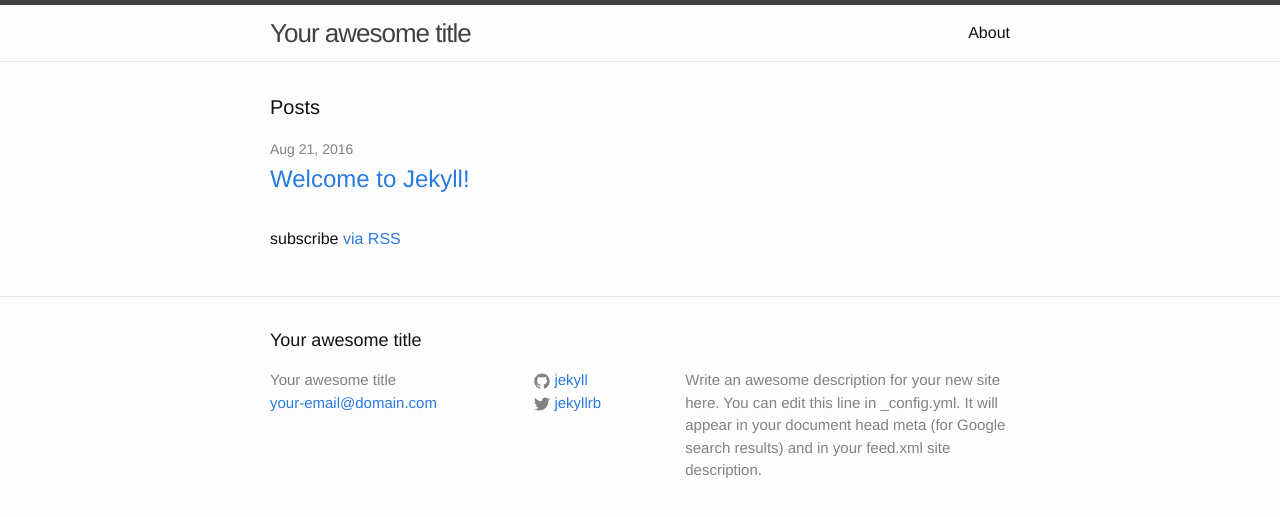
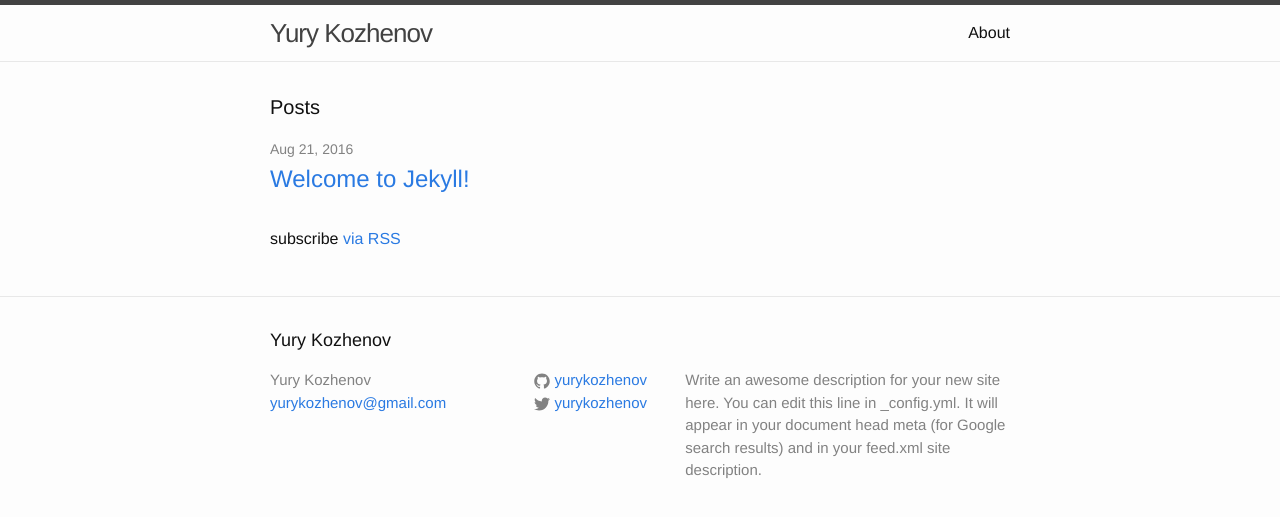
Before and after one commit to yurykozhenov/yurykozhenov.github.io, a Jekyll site: the page built from index.html, in a window 1280 px wide. Shown: the top 517 px of the page. Built offline with Jekyll 4.4.1, drawn with Linux system fonts in a browser that asks for light colours.

Commit message:
Add personal info into _config.yml

```diff
--- a/_config.yml
+++ b/_config.yml
@@ -6,16 +6,16 @@
 # 'jekyll serve'. If you change this file, please restart the server process.
 
 # Site settings
-title: Your awesome title
-email: your-email@domain.com
+title: Yury Kozhenov
+email: yurykozhenov@gmail.com
 description: > # this means to ignore newlines until "baseurl:"
   Write an awesome description for your new site here. You can edit this
   line in _config.yml. It will appear in your document head meta (for
   Google search results) and in your feed.xml site description.
 baseurl: "" # the subpath of your site, e.g. /blog
-url: "http://yourdomain.com" # the base hostname & protocol for your site
-twitter_username: jekyllrb
-github_username:  jekyll
+url: "https://yurykozhenov.github.io/" # the base hostname & protocol for your site
+twitter_username: yurykozhenov
+github_username:  yurykozhenov
 
 # Build settings
 markdown: kramdown
```
